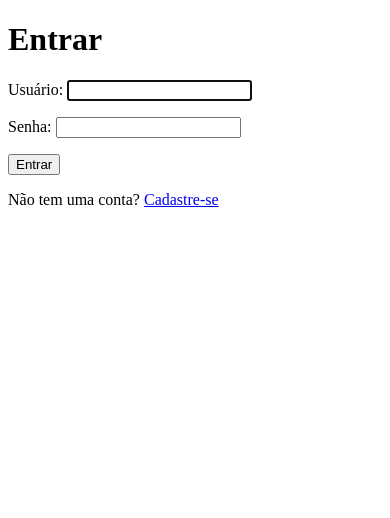
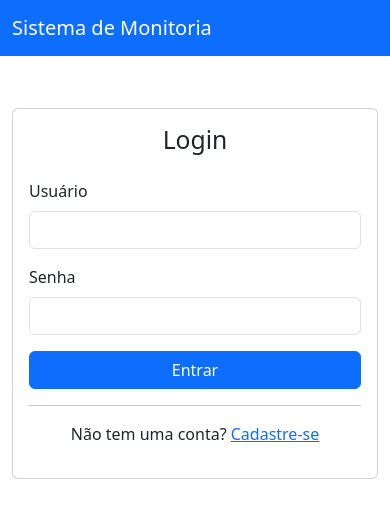
Before and after one commit to Pedro-A10/Monitoria_Academica, a Django app: page /login/ in a window 390 px wide. Shown: the top 518 px of the page. Run offline with Django 5.2, Linux system fonts and the light colour scheme.

Commit message:
ajustes e front end de login e registro

```diff
--- a/Sistema_de_Monitoria/settings.py
+++ b/Sistema_de_Monitoria/settings.py
@@ -121,8 +121,10 @@ USE_TZ = True
 
 STATIC_URL = 'static/'
 
-# Where to redirect users for login (used by @login_required)
-LOGIN_URL = '/admin/login/'
+# Authentication settings
+LOGIN_URL = 'login'
+LOGIN_REDIRECT_URL = '/'
+LOGOUT_REDIRECT_URL = 'login'
 
 # Default primary key field type
 # https://docs.djangoproject.com/en/5.2/ref/settings/#default-auto-field
--- a/contas/templates/contas/login.html
+++ b/contas/templates/contas/login.html
@@ -1,16 +1,72 @@
-<!DOCTYPE html>
-<html lang="pt-br">
-<head>
-    <meta charset="UTF-8">
-    <title>Login</title>
-</head>
-<body>
-<h1>Entrar</h1>
-<form method="post">
-    {% csrf_token %}
-    {{ form.as_p }}
-    <button type="submit">Entrar</button>
-</form>
-<p>Não tem uma conta? <a href="{% url 'registrar' %}">Cadastre-se</a></p>
-</body>
-</html>
+{% extends 'core/base.html' %}
+
+{% block title %}Login - Sistema de Monitoria{% endblock %}
+
+{% block extra_style %}
+<style>
+    [data-bs-theme="dark"] .card,
+    [data-bs-theme="dark"] .card-body,
+    [data-bs-theme="dark"] .form-label,
+    [data-bs-theme="dark"] .form-control,
+    [data-bs-theme="dark"] .card-title,
+    [data-bs-theme="dark"] .form-text,
+    [data-bs-theme="dark"] .text-center,
+    [data-bs-theme="dark"] p,
+    [data-bs-theme="dark"] a,
+    [data-bs-theme="dark"] label,
+    [data-bs-theme="dark"] .invalid-feedback,
+    [data-bs-theme="dark"] .btn,
+    [data-bs-theme="dark"] .alert {
+        color: #fff !important;
+        background-color: transparent;
+    }
+    [data-bs-theme="dark"] .form-control {
+        background-color: #222 !important;
+        border-color: #555;
+        color: #fff !important;
+    }
+    [data-bs-theme="dark"] .btn-primary {
+        background-color: #375a7f !important;
+        border-color: #375a7f !important;
+        color: #fff !important;
+    }
+    [data-bs-theme="dark"] ::placeholder {
+        color: #ccc !important;
+        opacity: 1;
+    }
+</style>
+{% endblock %}
+
+{% block content %}
+<div class="row justify-content-center">
+    <div class="col-md-6">
+        <div class="card mt-5">
+            <div class="card-body">
+                <h2 class="card-title text-center mb-4">Login</h2>
+                <form method="post" novalidate>
+                    {% csrf_token %}
+                    {% for field in form %}
+                        <div class="mb-3">
+                            <label for="{{ field.id_for_label }}" class="form-label">{{ field.label }}</label>
+                            {{ field.errors }}
+                            <input type="{{ field.field.widget.input_type }}"
+                                   name="{{ field.html_name }}"
+                                   id="{{ field.id_for_label }}"
+                                   class="form-control {% if field.errors %}is-invalid{% endif %}"
+                                   {% if field.field.required %}required{% endif %}>
+                            {% if field.help_text %}
+                                <div class="form-text">{{ field.help_text }}</div>
+                            {% endif %}
+                        </div>
+                    {% endfor %}
+                    <div class="d-grid gap-2">
+                        <button type="submit" class="btn btn-primary">Entrar</button>
+                    </div>
+                </form>
+                <hr>
+                <p class="text-center">Não tem uma conta? <a href="{% url 'registrar' %}">Cadastre-se</a></p>
+            </div>
+        </div>
+    </div>
+</div>
+{% endblock %}
--- a/contas/views.py
+++ b/contas/views.py
@@ -9,9 +9,11 @@ def login_view(request):
         if form.is_valid():
             user = form.get_user()
             login(request, user)
-            return redirect('listar_monitorias')
+            messages.success(request, f'Bem-vindo, {user.username}!')
+            next_url = request.GET.get('next', 'listar_monitorias')
+            return redirect(next_url)
         else:
-            messages.error(request, 'Usuário ou senha incorretos')
+            messages.error(request, 'Credenciais inválidas. Por favor, verifique seu usuário e senha.')
     else:
         form = AuthenticationForm()
     return render(request, 'contas/login.html', {'form': form})
--- a/core/templates/core/base.html
+++ b/core/templates/core/base.html
@@ -4,6 +4,7 @@
   <meta charset="utf-8">
   <meta name="viewport" content="width=device-width, initial-scale=1">
   <title>{% block title %}Sistema de Monitoria{% endblock %}</title>
+  {% block extra_style %}{% endblock %}
   <!-- Set theme early to avoid flash -->
   <script>
     (function(){
@@ -52,7 +53,7 @@
               <button type="submit" class="btn btn-outline-light btn-sm me-2">Sair</button>
             </form>
           {% else %}
-            <a class="btn btn-outline-light btn-sm me-2" href="/admin/login/">Entrar</a>
+            <a class="btn btn-outline-light btn-sm me-2" href="{% url 'login' %}">Entrar</a>
           {% endif %}
           <!-- Theme toggle button -->
           <button id="theme-toggle" class="btn btn-sm btn-light" title="Alternar tema">🌙</button>
```
Also changed, not shown: contas/templates/contas/registrar.html (+59 -16 lines), db.sqlite3, 1 other file.
